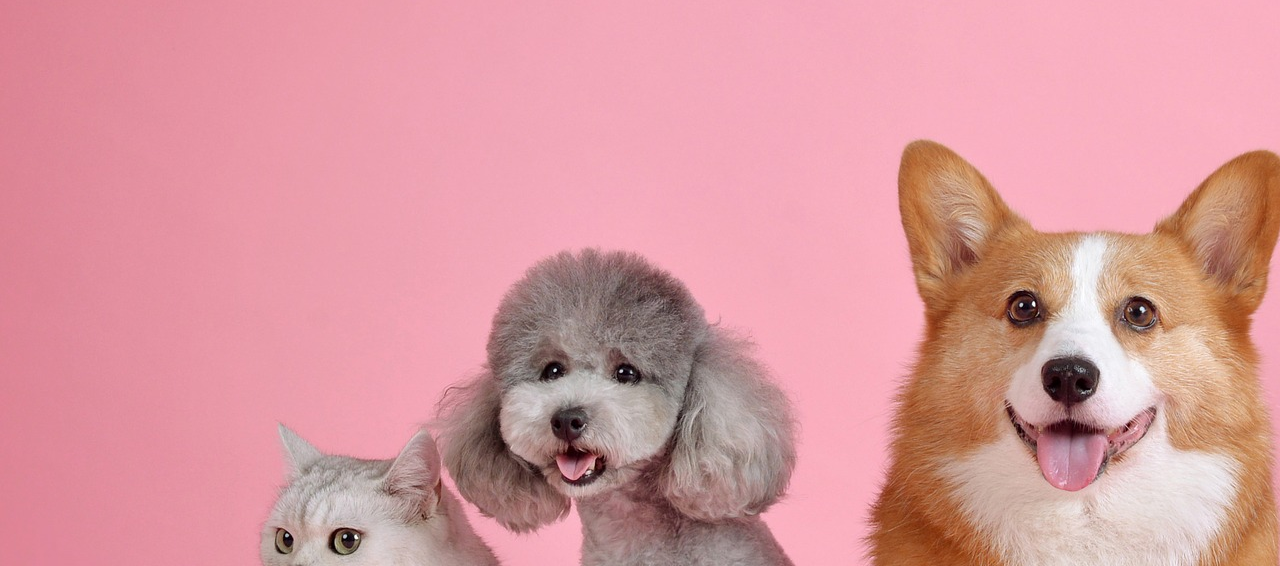
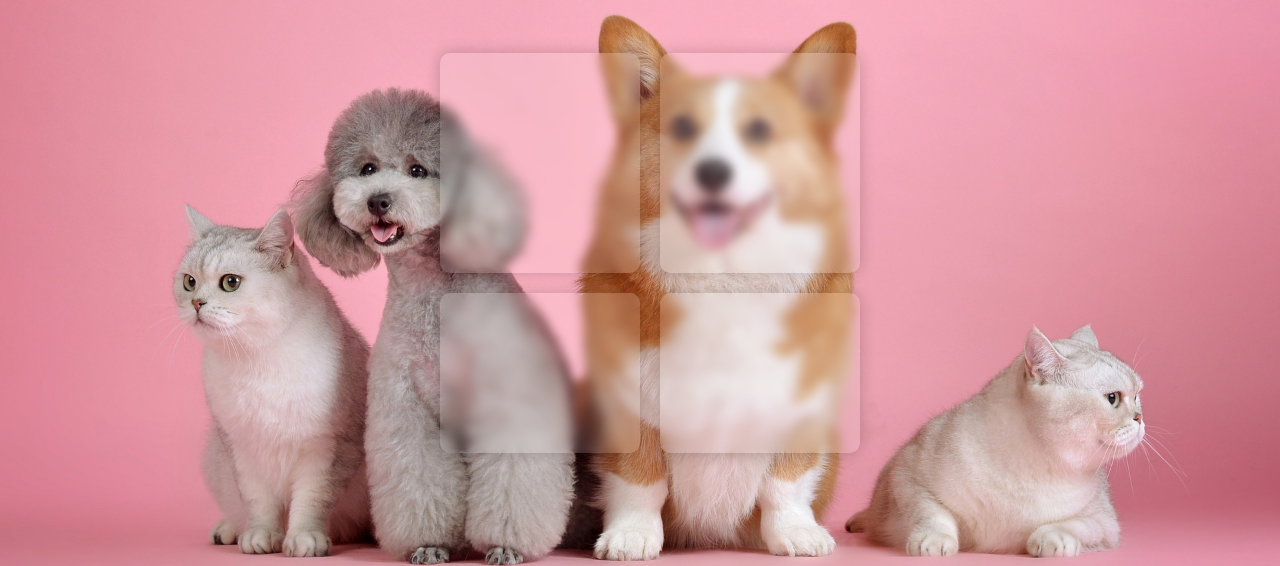
Before and after one commit to SparrowNado/VetPetz, a plain HTML site: page index.html in a window 1280 px wide. Shown: the part 234-800 px from the top of the page. Drawn offline with Linux system fonts and the light colour scheme.

Commit message:
Added Transparent Glass effect

```diff
--- a/style.css
+++ b/style.css
@@ -8,8 +8,7 @@
   .topnav a {
     display: block; /* Make the links behave like blocks to occupy full width */
     float: left;
-    /* color: #f2f2f2; */
-    color:#F4F2DE;
+    color: #f2f2f2;
     text-align: center;
     padding: 4px 8px; /* Keep consistent padding */
     text-decoration: none;
@@ -34,32 +33,105 @@
   /* } */
 
   body {
-    background-color: #7C9D96;
+    background-color: #E3ABB6;
     background-image: url('petback.jpg');
+    background-repeat: no-repeat;
+    /* width: 1080%;
+    height: 1920%; */
+    /* background-attachment: fixed; */
+    background-size: cover;
+
   }
 
 
 
-  /* .rectangle {
-    height: 50px;
-    width: 100px;
-    background-color: white;
-    border-radius: 22px;
+  .container {
 
-  } */
+    margin: 20px auto;
+    width:400px;
+    height:400px;
+    /* background-color:#fff; */
+    display:grid;
+    grid-template-columns: 200px 200px;
+    grid-row: auto auto;
+    grid-column-gap: 20px;
+    grid-row-gap: 20px;
 
-  /* .container {
-    width: 500px;
-    height: 250px;
-    margin: 50px;
-
-
-  } */
+  }
 
 
 
 
-  .body {
-    font-family: Georgia, serif;
+  .rec1{
+    background-color:#333;
+    padding: 50px;
+    border-radius:10px;
+    background-color: rgba(255, 255, 255, .15);
+    backdrop-filter: blur(5px);
+    box-shadow: 0 0 1rem 0 rgba(0, 0, 0, .2);
+    display:flex;
+    align-items:center;
+    justify-content:center;
+    font-size:40px;
+    font-family:sans-serif;
+    /* opacity: .5; */
+  }
+
+  .rec2{
+    background-color:#333;
+    padding:20px;
+    border-radius:10px;
+
+    background-color: rgba(255, 255, 255, .15);
+    backdrop-filter: blur(5px);
+    box-shadow: 0 0 1rem 0 rgba(0, 0, 0, .2);
+
+
+
+    display:flex;
+    align-items:center;
+    justify-content:center;
+    font-size:40px;
+    font-family:sans-serif;
+  }
+
+  .rec3{
+    background-color:#333;
+    padding:20px;
+    border-radius:10px;
+
+    background-color: rgba(255, 255, 255, .15);
+    backdrop-filter: blur(5px);
+    box-shadow: 0 0 1rem 0 rgba(0, 0, 0, .2);
+
+
+    display:flex;
+    align-items:center;
+    justify-content:center;
+    font-size:40px;
+    font-family:sans-serif;
+  }
+
+  .rec4{
+    background-color:#333;
+    padding:20px;
+    border-radius:10px;
+
+    background-color: rgba(255, 255, 255, .15);
+    backdrop-filter: blur(5px);
+    box-shadow: 0 0 1rem 0 rgba(0, 0, 0, .2);
+
+
+
+    display:flex;
+    align-items:center;
+    justify-content:center;
+    font-size:40px;
+    font-family:sans-serif;
+  }
+
+
+  #rec1, #rec2,#rec3,#rec4 {
+
 
   }
```
